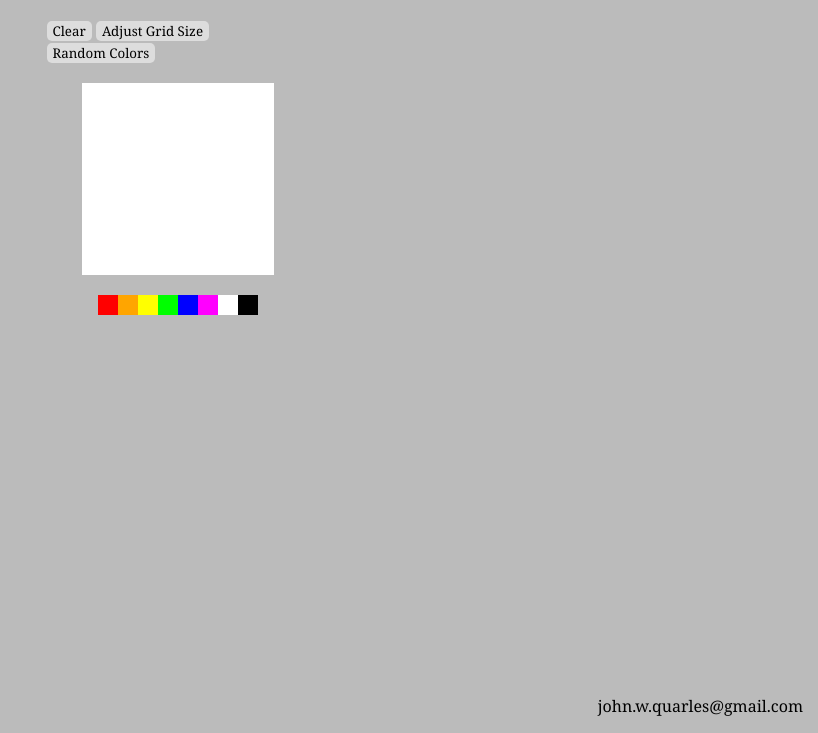
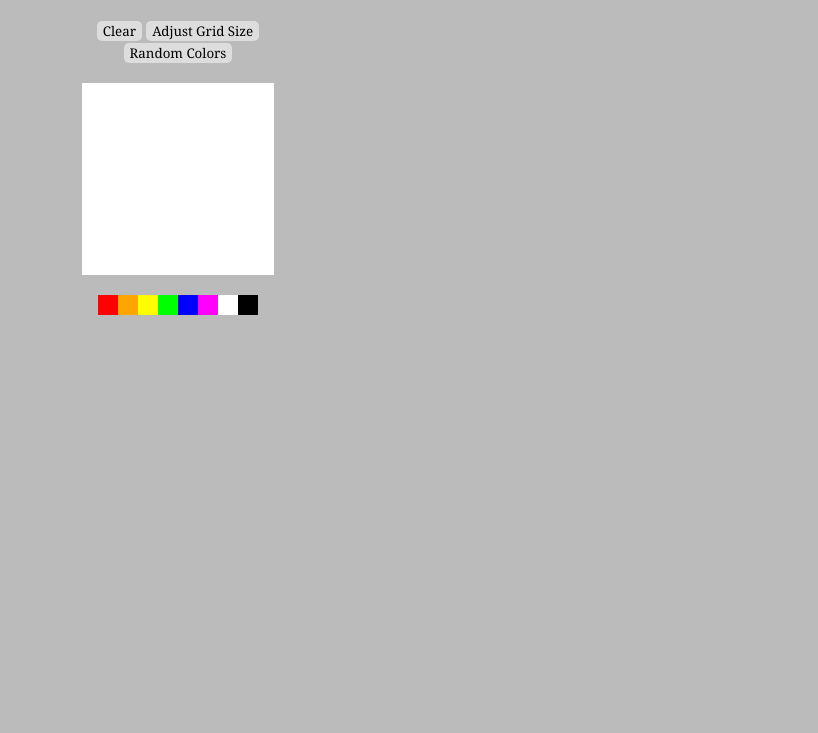
Before and after one commit to johnwquarles/Sketchy-Etch, a plain HTML site: page index.html in a window 1280 px wide. Shown: the part 67-800 px from the top of the page, without its empty margins (462-1280 px from the left). Drawn offline with nearby package versions, Linux system fonts and the light colour scheme.

Commit message:
centered buttons, removed email

```diff
--- a/index.html
+++ b/index.html
@@ -25,7 +25,6 @@
                 </tr>
             </table>
         </div>
-    <p id="footer">john.w.quarles@gmail.com</p>
     <script src="http://ajax.googleapis.com/ajax/libs/jquery/1.11.0/jquery.min.js"></script>
     <script src="javascript.js"></script>
 </body>
--- a/style.css
+++ b/style.css
@@ -16,6 +16,7 @@ button {
 }
 
 #buttonWrapper {
+    text-align: center;
     display: block;
     margin-top: 20px;
     margin-left: auto;
```
